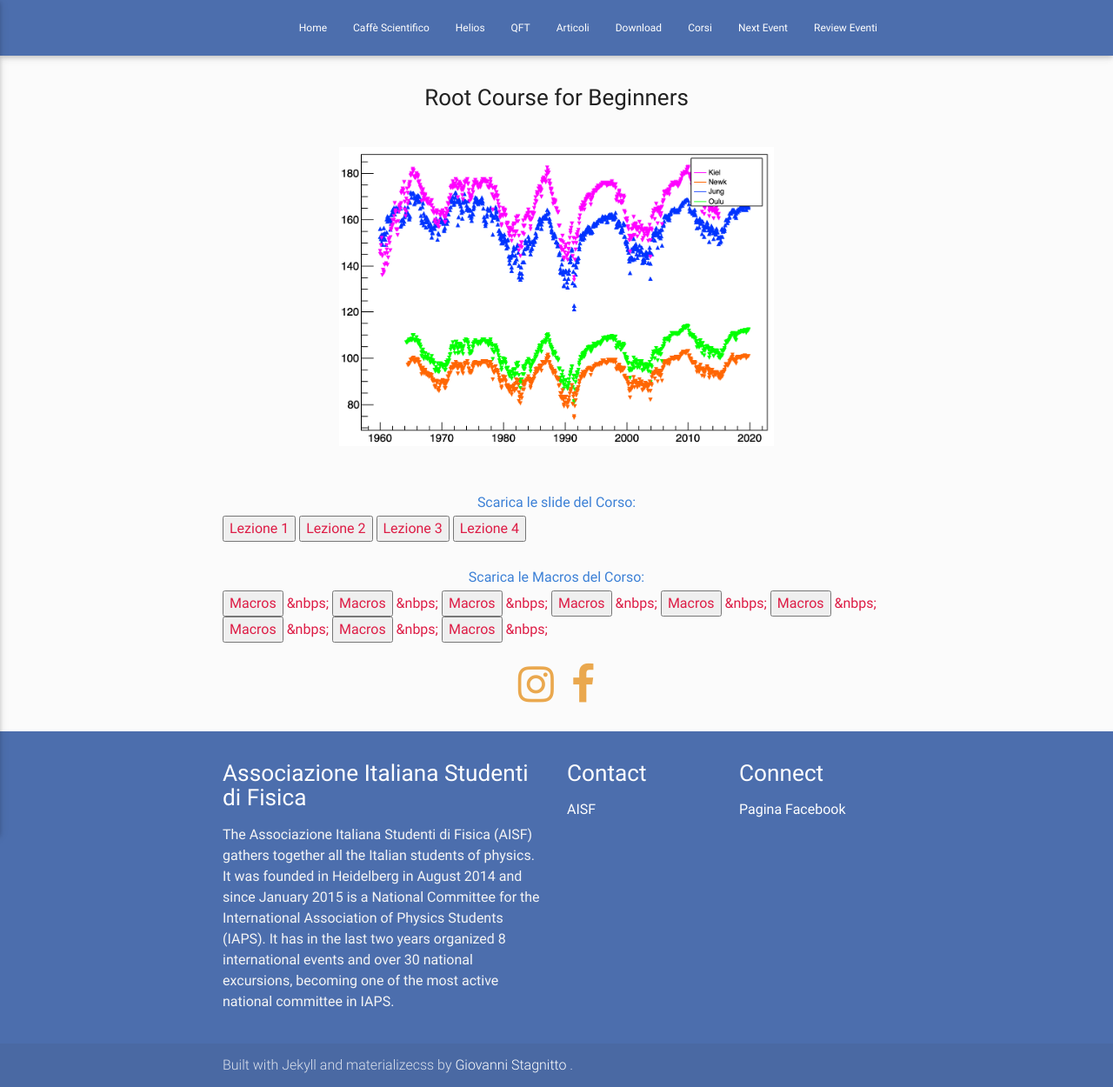
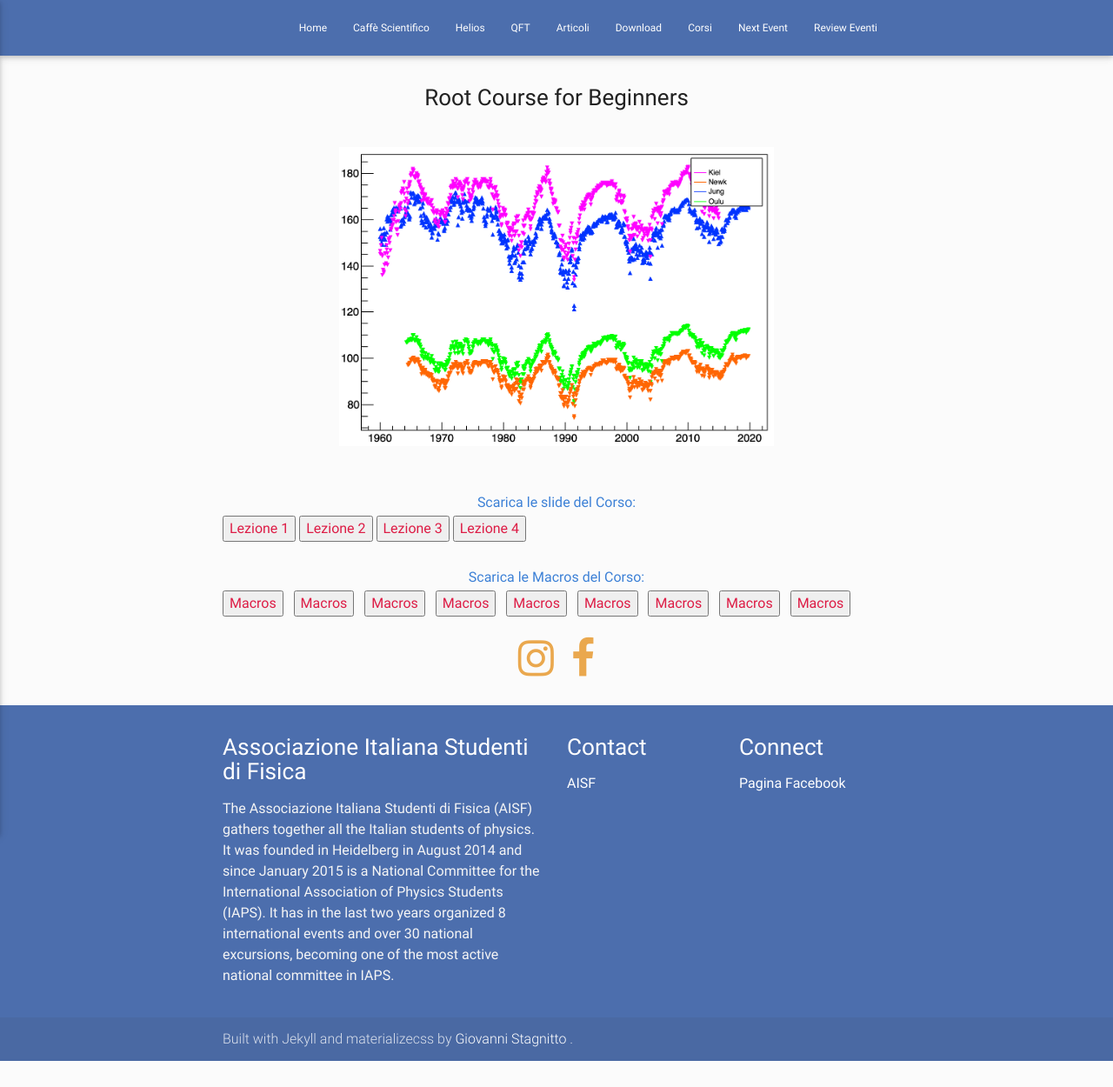
Before and after one commit to ai-sf/aisf_perugia, a Jekyll site: the page built from ROOT.html, in a window 1280 px wide. Shown: the whole page at 87% size. Built offline with Jekyll 4.4.1, drawn with Linux system fonts in a browser that asks for light colours; nearby versions of some CDN libraries; after the commit the page ends 1220 px from its top, so only the background shows below that; some of the changed lines change nothing that is shown.

Commit message:
Update ROOT.html

```diff
--- a/ROOT.html
+++ b/ROOT.html
@@ -47,15 +47,15 @@ function carousel() {
 
 <br><br>
 <center><h6 style="color:rgb(60, 128, 214);">Scarica le Macros del Corso:</h6> </center>
-<button> <type="button"> <a href="/perugia/Root/createTree.cpp"> Macros </button> &nbps;
-<button> <type="button"> <a href="/perugia/Root/FitFromTree.cpp"> Macros </button> &nbps;
-<button> <type="button"> <a href="/perugia/Root/Graph.cpp"> Macros </button> &nbps;
-<button> <type="button"> <a href="/perugia/Root/Inputdati.cpp">Macros </button> &nbps;
-<button> <type="button"> <a href="/perugia/Root/Isto.cpp"> Macros</button> &nbps;
-<button> <type="button"> <a href="/perugia/Root/IstoImport.cpp"> Macros </button> &nbps;
-<button> <type="button"> <a href="/perugia/Root/IstoRebin.cpp"> Macros </button> &nbps;
-<button> <type="button"> <a href="/perugia/Root/Multigraph.cpp"> Macros </button> &nbps;
-<button> <type="button"> <a href="/perugia/Root/Multigraph2.cpp"> Macros </button> &nbps;
+<button> <type="button"> <a href="/perugia/Root/createTree.cpp"> Macros </button> &nbsp;
+<button> <type="button"> <a href="/perugia/Root/FitFromTree.cpp"> Macros </button> &nbsp;
+<button> <type="button"> <a href="/perugia/Root/Graph.cpp"> Macros </button> &nbsp;
+<button> <type="button"> <a href="/perugia/Root/Inputdati.cpp">Macros </button> &nbsp;
+<button> <type="button"> <a href="/perugia/Root/Isto.cpp"> Macros</button> &nbsp;
+<button> <type="button"> <a href="/perugia/Root/IstoImport.cpp"> Macros </button> &nbsp;
+<button> <type="button"> <a href="/perugia/Root/IstoRebin.cpp"> Macros </button> &nbsp;
+<button> <type="button"> <a href="/perugia/Root/Multigraph.cpp"> Macros </button> &nbsp;
+<button> <type="button"> <a href="/perugia/Root/Multigraph2.cpp"> Macros </button> &nbsp;
 
 
 
```
